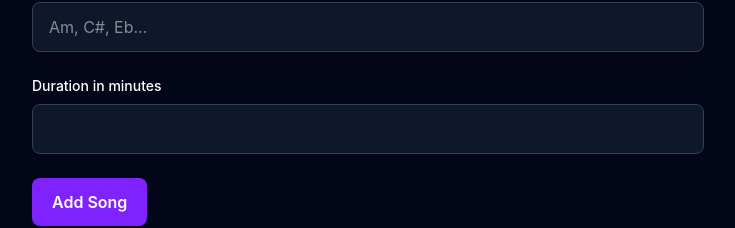
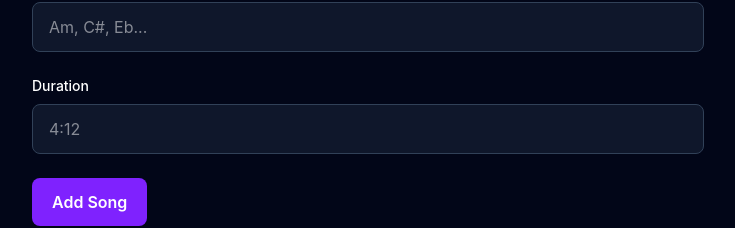
Before and after one commit to Nev3rM1nd3/band-manager, a React (Vite) app in the folder bandmanager-frontend/: page /bands/1/songs/new in a window 1280 px wide. Shown: the part 861-1089 px from the top of the page, without its empty margins (272-1007 px from the left). Built offline with nearby package versions, Linux system fonts and the light colour scheme; sample sign-in values are in the browser's storage.

Commit message:
fix: handle song duration as mm:ss input

```diff
--- a/bandmanager-frontend/src/pages/CreateSongPage.tsx
+++ b/bandmanager-frontend/src/pages/CreateSongPage.tsx
@@ -227,18 +227,19 @@ const CreateSongPage = () => {
 
             <div>
               <label
-                htmlFor="durationMinutes"
+                htmlFor="duration"
                 className="mb-2 block text-sm font-medium"
               >
-                Duration in minutes
+                Duration
               </label>
 
               <input
-                id="durationSeconds"
-                type="number"
+                id="duration"
+                type="text"
+                placeholder="4:12"
                 {...register('duration', {
                   setValueAs: (value) =>
-                    value === '' ? null : Number(value),
+                    value === '' ? null : value,
                 })}
                 className="w-full rounded-lg border border-slate-700 bg-slate-900 px-4 py-3 outline-none focus:border-violet-500"
               />
```
